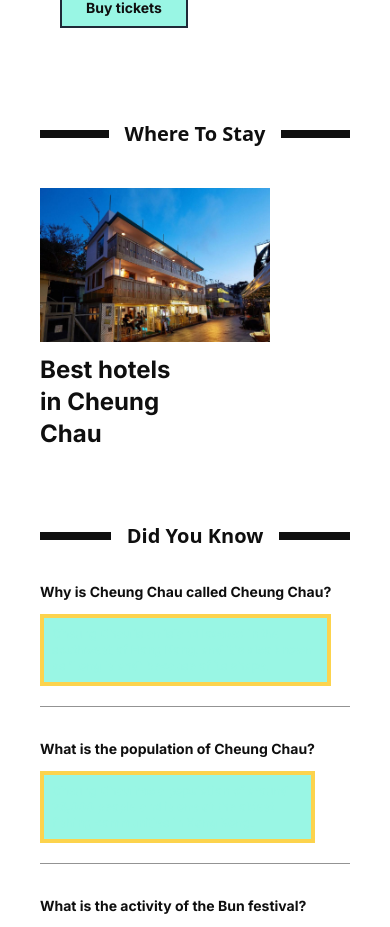
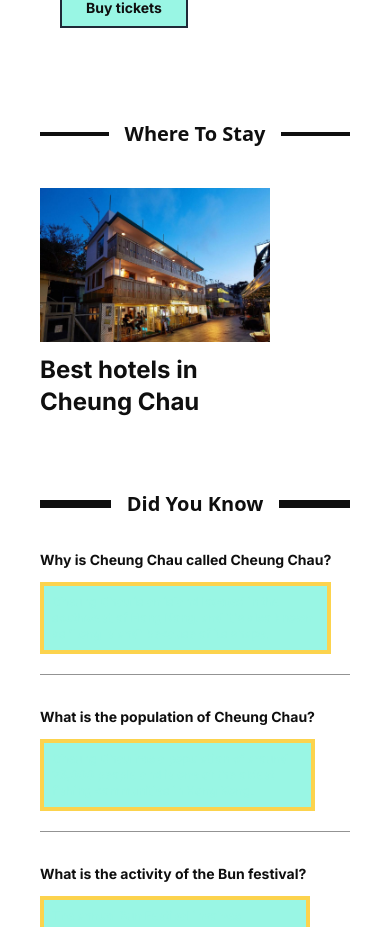
Before and after one commit to RunningFok/travel-blog, a Next.js app: page / in a window 390 px wide. Shown: the part 1473-2400 px from the top of the page. Built offline with nearby package versions, Linux system fonts and the light colour scheme.

Commit message:
mr-24 removed from hotel blog title

```diff
--- a/src/app/home/WhereToStay.tsx
+++ b/src/app/home/WhereToStay.tsx
@@ -5,11 +5,11 @@ export default function WhereToStay() {
   return (
     <section className="pb-10">
       <div className="lg:ml-96 lg:mr-96 relative flex py-5 items-center">
-        <div className="flex-grow border-t-4 md:border-t-4 border-b-4 border-wh-900"></div>
+        <div className="flex-grow border-t-1 md:border-t-4 border-b-4 border-wh-900"></div>
         <span className="flex-shrink mx-4 font-extrabold font-sans text-xl md:text-3xl lg:text-3x; text-wh-900">
           Where To Stay
         </span>
-        <div className="flex-grow border-t-4 md:border-t-4 border-b-4 border-wh-900"></div>
+        <div className="flex-grow border-t-1 md:border-t-4 border-b-4 border-wh-900"></div>
       </div>
 
       <div className="sm:mx-0 lg:mx-96 mr-20 md:mx-32 relative py-5 inline-block flex-col ">
@@ -21,7 +21,7 @@ export default function WhereToStay() {
             height={600}
           />
         </Link>
-        <div className="py-3 mr-24 font-bold text-2xl text-wh-900 ">
+        <div className="py-3 font-bold text-2xl text-wh-900 ">
           <Link
             href={"/topHotels"}
             className=" hover:underline hover:decoration-4 hover:decoration-teal-400 "
```
